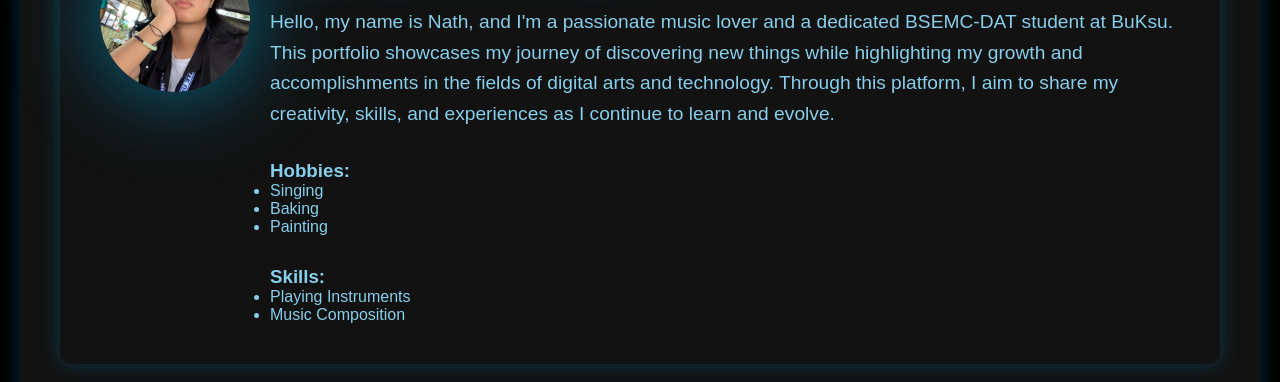
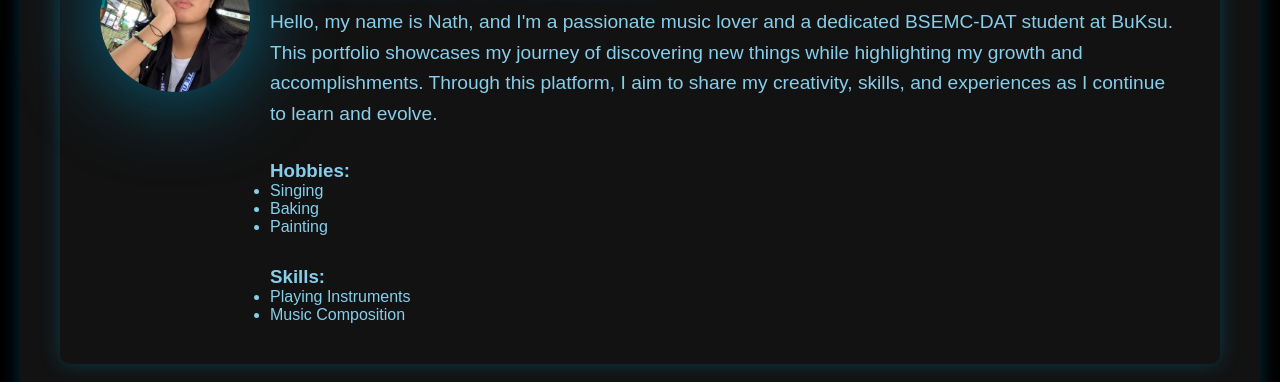
Before and after one commit to nath1017/nath1017.github-nati-swebsite-, a plain HTML site: page index.html in a window 1280 px wide. Shown: the part 363-745 px from the top of the page. Drawn offline with Linux system fonts and the light colour scheme.

Commit message:
Update index.html

```diff
--- a/index.html
+++ b/index.html
@@ -310,7 +310,7 @@
                 <img src="picturenako.jpg" alt="Profile Picture">
                 <div>
                     <h2>Nathalie <span>Arellano</span></h2> <!-- Arellano part in white -->
-                    <p>Hello, my name is Nath, and I'm a passionate music lover and a dedicated BSEMC-DAT student at BuKsu. This portfolio showcases my journey of discovering new things while highlighting my growth and accomplishments in the fields of digital arts and technology. Through this platform, I aim to share my creativity, skills, and experiences as I continue to learn and evolve.</p>
+                    <p>Hello, my name is Nath, and I'm a passionate music lover and a dedicated BSEMC-DAT student at BuKsu. This portfolio showcases my journey of discovering new things while highlighting my growth and accomplishments. Through this platform, I aim to share my creativity, skills, and experiences as I continue to learn and evolve.</p>
                     <div style="margin-top: 30px;">
                         <h3>Hobbies:</h3>
                         <ul>
```
